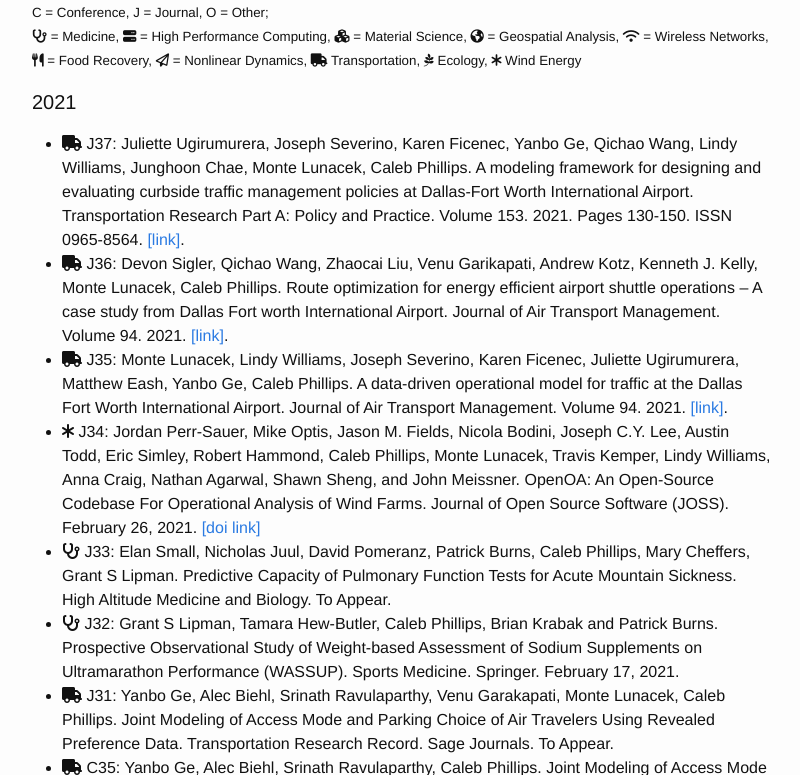
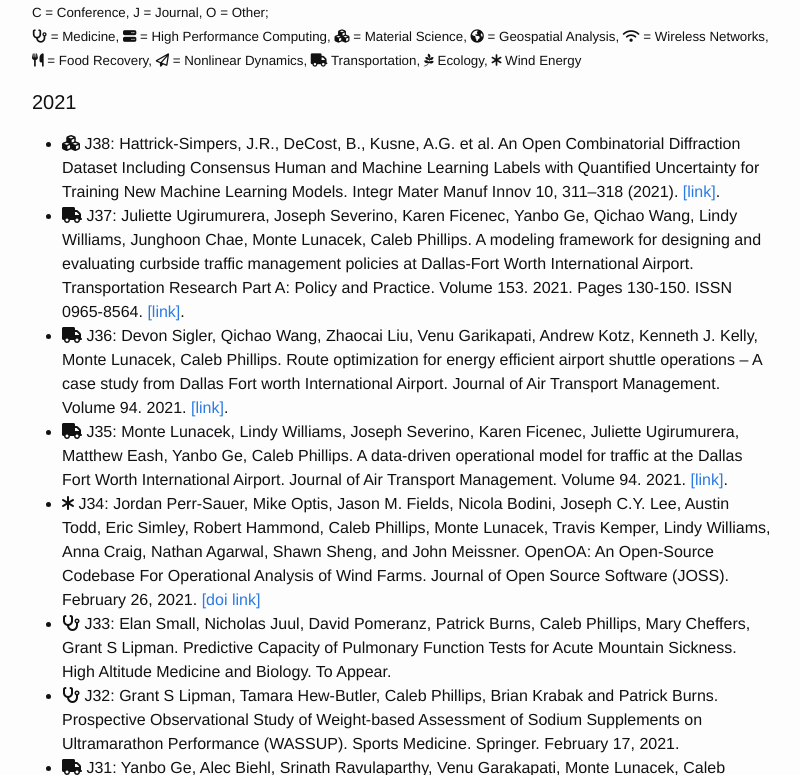
Before and after one commit to somerandomsequence/smallwhitecube, a Jekyll site: the page built from research.md, in a window 1280 px wide and 900 px high, scrolled down 759 px, cut to the strip 125-900 px from the top of the window. Shown: the whole strip, without its empty margins (238-1038 px from the left). Built offline with Jekyll 4.4.1, drawn with Linux system fonts in a browser that asks for light colours; nearby versions of some CDN libraries.

Commit message:
Add journal article

```diff
--- a/_includes/papers.html
+++ b/_includes/papers.html
@@ -18,6 +18,7 @@
 
   <h4>2021</h4>
   <ul>
+    <li><i class="fa fa-cubes" aria-hidden="true"></i> J38: Hattrick-Simpers, J.R., DeCost, B., Kusne, A.G. et al. An Open Combinatorial Diffraction Dataset Including Consensus Human and Machine Learning Labels with Quantified Uncertainty for Training New Machine Learning Models. Integr Mater Manuf Innov 10, 311–318 (2021). <a href="https://doi.org/10.1007/s40192-021-00213-8">[link]</a>.</li>
     <li><i class="fa fa-truck"></i> J37: Juliette Ugirumurera, Joseph Severino, Karen Ficenec, Yanbo Ge, Qichao Wang, Lindy Williams, Junghoon Chae, Monte Lunacek, Caleb Phillips. A modeling framework for designing and evaluating curbside traffic management policies at Dallas-Fort Worth International Airport. Transportation Research Part A: Policy and Practice. Volume 153. 2021. Pages 130-150. ISSN 0965-8564. <a href="https://www.sciencedirect.com/science/article/pii/S0965856421001956">[link]</a>.</li>
     <li><i class="fa fa-truck"></i> J36: Devon Sigler, Qichao Wang, Zhaocai Liu, Venu Garikapati, Andrew Kotz, Kenneth J. Kelly, Monte Lunacek, Caleb Phillips. Route optimization for energy efficient airport shuttle operations – A case study from Dallas Fort worth International Airport. Journal of Air Transport Management. Volume 94. 2021. <a href="https://www.sciencedirect.com/science/article/pii/S0969699721000600">[link]</a>.</li>
     <li><i class="fa fa-truck"></i> J35: Monte Lunacek, Lindy Williams, Joseph Severino, Karen Ficenec, Juliette Ugirumurera, Matthew Eash, Yanbo Ge, Caleb Phillips. A data-driven operational model for traffic at the Dallas Fort Worth International Airport. Journal of Air Transport Management. Volume 94. 2021. <a href="https://www.sciencedirect.com/science/article/pii/S0969699721000442?dgcid=coauthor">[link]</a>.</li>
```
